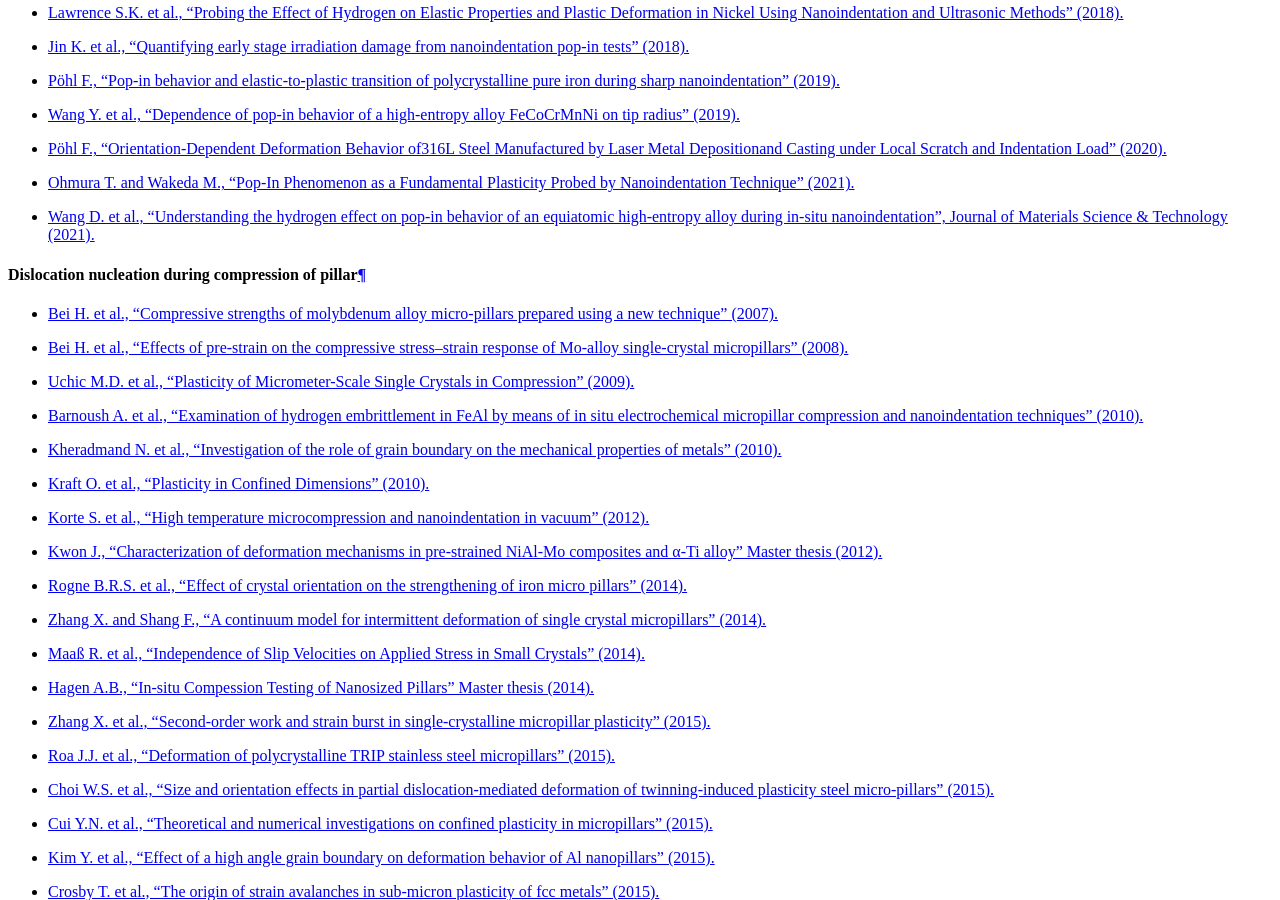
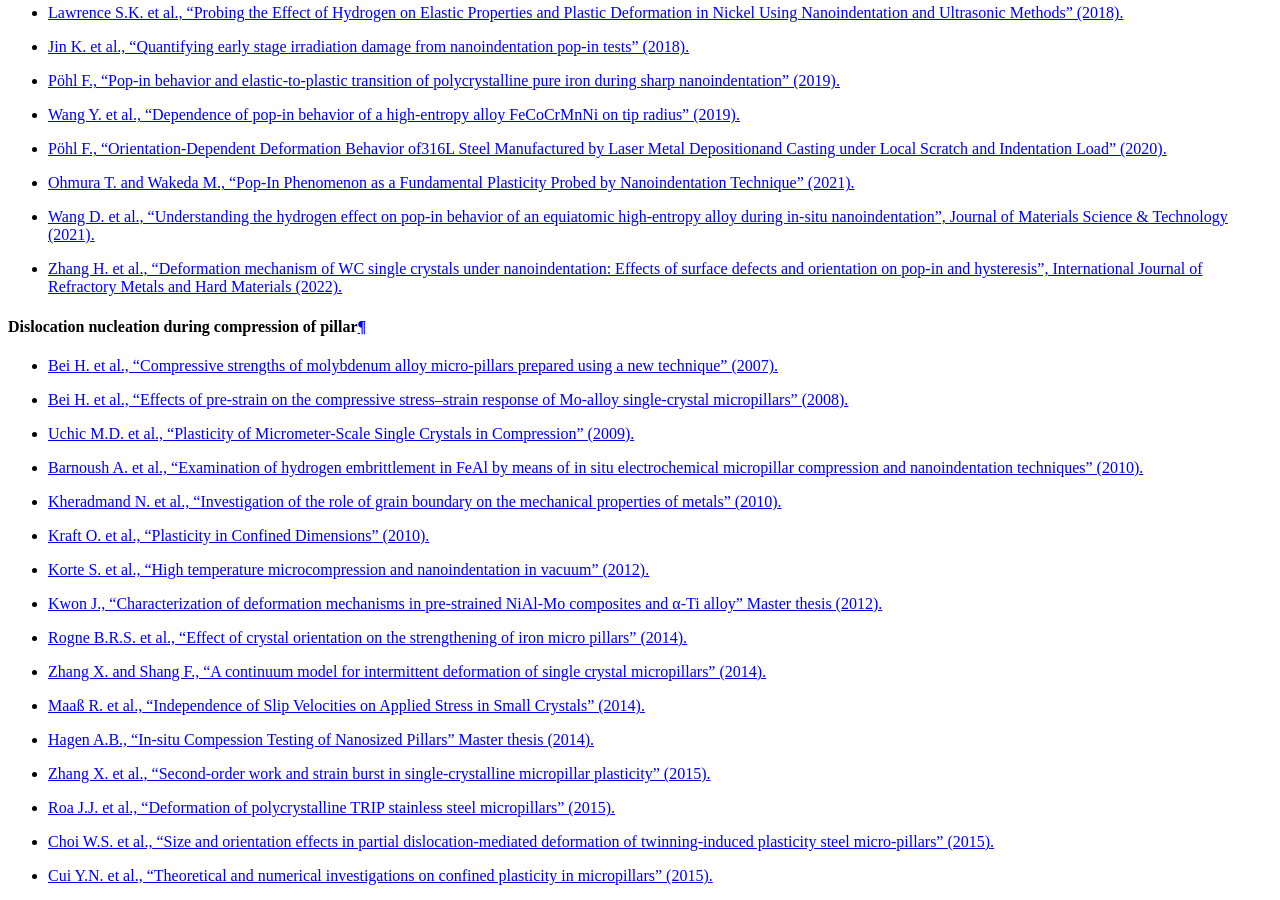
Before and after one commit to DavidMercier/PopIn, a Sphinx documentation site: the page built from doc/links_ref.rst, in a window 1280 px wide and 900 px high, scrolled down 4873 px. Built offline with Sphinx 7.4.7, drawn with Linux system fonts in a browser that asks for light colours; comment, search, counter and statistics services are not loaded; some of the changed text lies outside the part shown.

Commit message:
Update links_ref.rst

```diff
--- a/doc/links_ref.rst
+++ b/doc/links_ref.rst
@@ -164,6 +164,8 @@ Dislocation nucleation during (nano)indentation
 * `Pöhl F., "Orientation-Dependent Deformation Behavior of316L Steel Manufactured by Laser Metal Depositionand Casting under Local Scratch and Indentation Load" (2020). <https://doi.org/10.3390/ma13071765>`_
 * `Ohmura T. and Wakeda M., "Pop-In Phenomenon as a Fundamental Plasticity Probed by Nanoindentation Technique" (2021). <https://doi.org/10.3390/ma14081879>`_
 * `Wang D. et al., "Understanding the hydrogen effect on pop-in behavior of an equiatomic high-entropy alloy during in-situ nanoindentation", Journal of Materials Science & Technology (2021). <https://doi.org/10.1016/j.jmst.2021.04.060>`_
+* `Zhang H. et al., "Deformation mechanism of WC single crystals under nanoindentation: Effects of surface defects and orientation on pop-in and hysteresis", International Journal of Refractory Metals and Hard Materials (2022). <https://doi.org/10.1016/j.ijrmhm.2022.105850>`_
+
 
 Dislocation nucleation during compression of pillar
 -----------------------------------------------------
```
Also changed, not shown: other parts of doc/links_ref.rst (+2 -2 lines).
